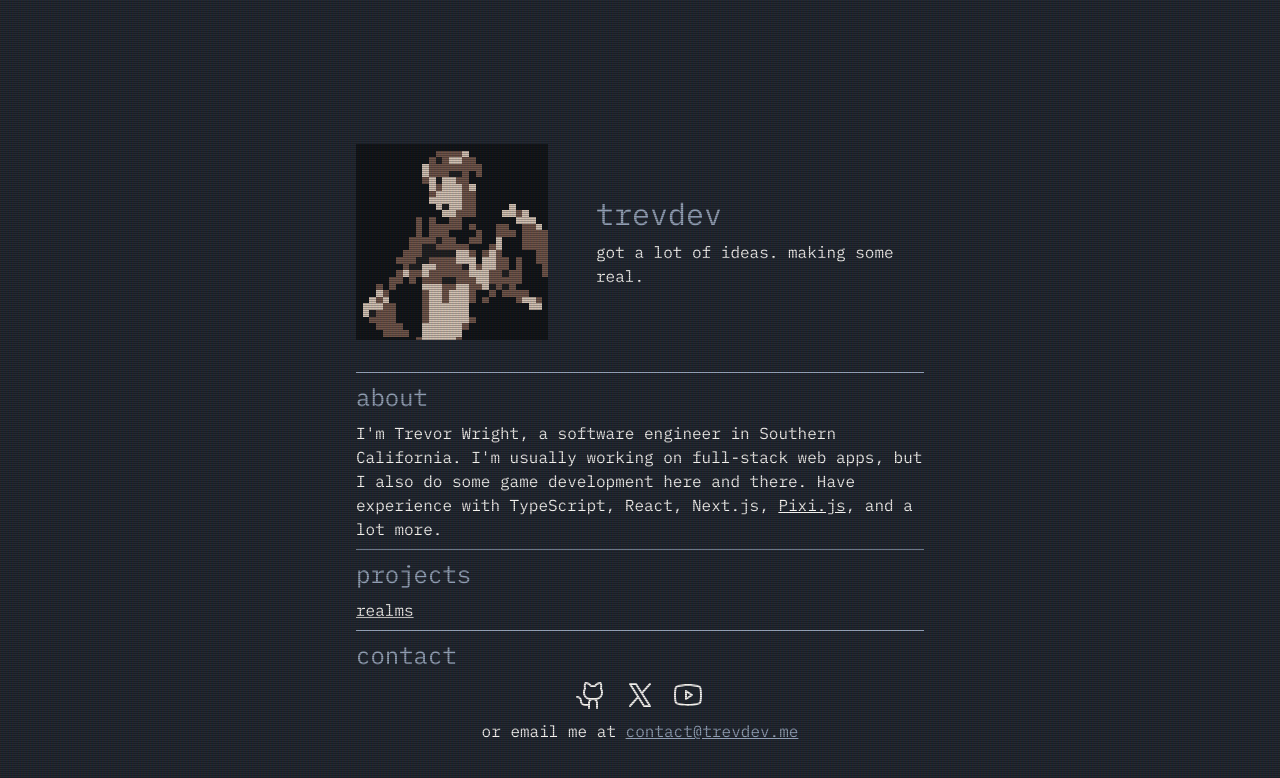
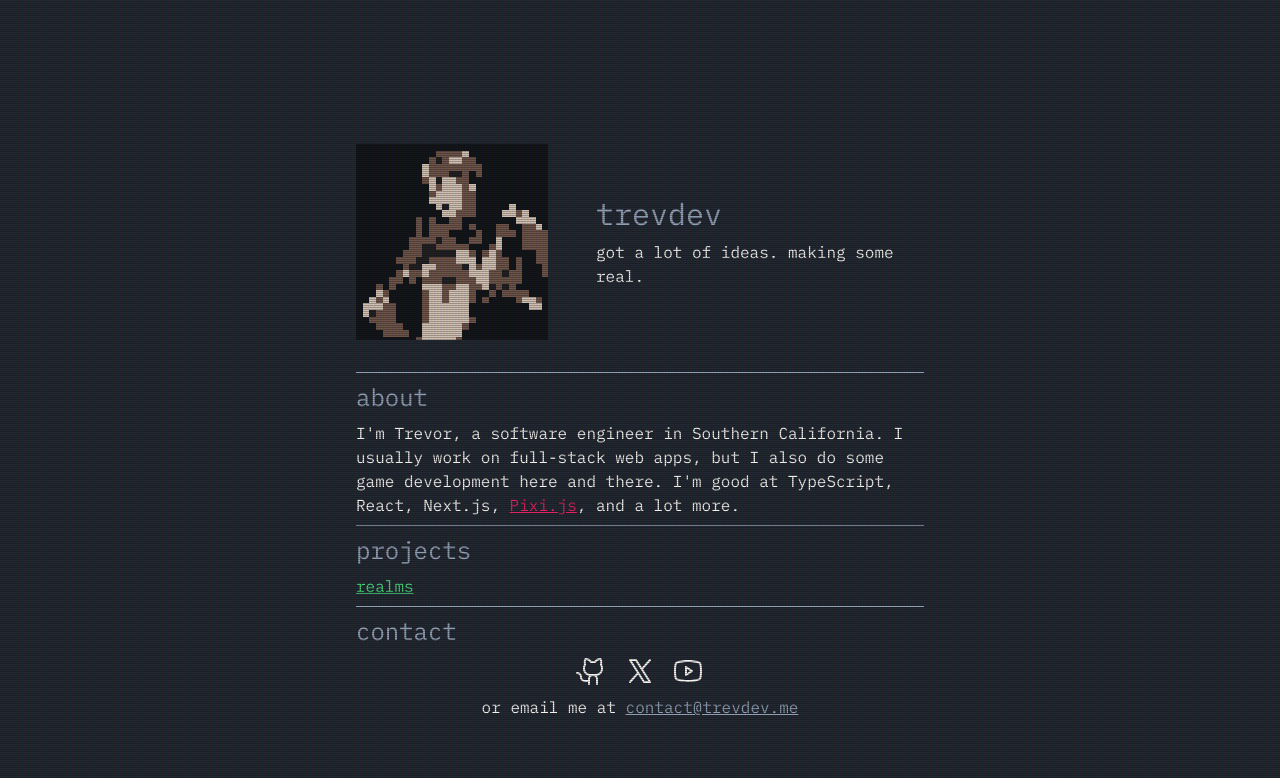
Before and after one commit to trevorwrightdev/trevdev-me, a Next.js app: page / in a window 1280 px wide. Shown: the top 778 px of the page. Built offline with nearby package versions, Linux system fonts and the light colour scheme.

Commit message:
adjustments

```diff
--- a/app/page.tsx
+++ b/app/page.tsx
@@ -16,14 +16,14 @@ export default function Home() {
                 <div className='h-[1px] w-full bg-slate-400'/>
                 <h1 className='text-2xl text-slate-400'>about</h1>
                 <p>
-                    I'm Trevor Wright, a software engineer in Southern California.
-                    I'm usually working on full-stack web apps, but I also do some game development here and there.
-                    Have experience with TypeScript, React, Next.js, {' '}
-                    <a href="https://pixijs.com/" target="_blank" rel="noopener noreferrer" className='underline max-w-max'>Pixi.js</a>, and a lot more.
+                    I'm Trevor, a software engineer in Southern California.
+                    I usually work on full-stack web apps, but I also do some game development here and there.
+                    I'm good at TypeScript, React, Next.js, {' '}
+                    <a href="https://pixijs.com/" target="_blank" rel="noopener noreferrer" className='underline max-w-max text-[#E72264]'>Pixi.js</a>, and a lot more.
                 </p>
                 <div className='h-[1px] w-full bg-slate-400'/>
                 <h1 className='text-2xl text-slate-400'>projects</h1>
-                <a href="https://www.realms.so/" target="_blank" rel="noopener noreferrer" className='underline max-w-max'>realms</a>
+                <a href="https://www.realms.so/" target="_blank" rel="noopener noreferrer" className='underline max-w-max text-green-400'>realms</a>
                 <div className='h-[1px] w-full bg-slate-400'/>
                 <h1 className='text-2xl text-slate-400'>contact</h1>
                 <div className='flex flex-col items-center gap-2'>
```
